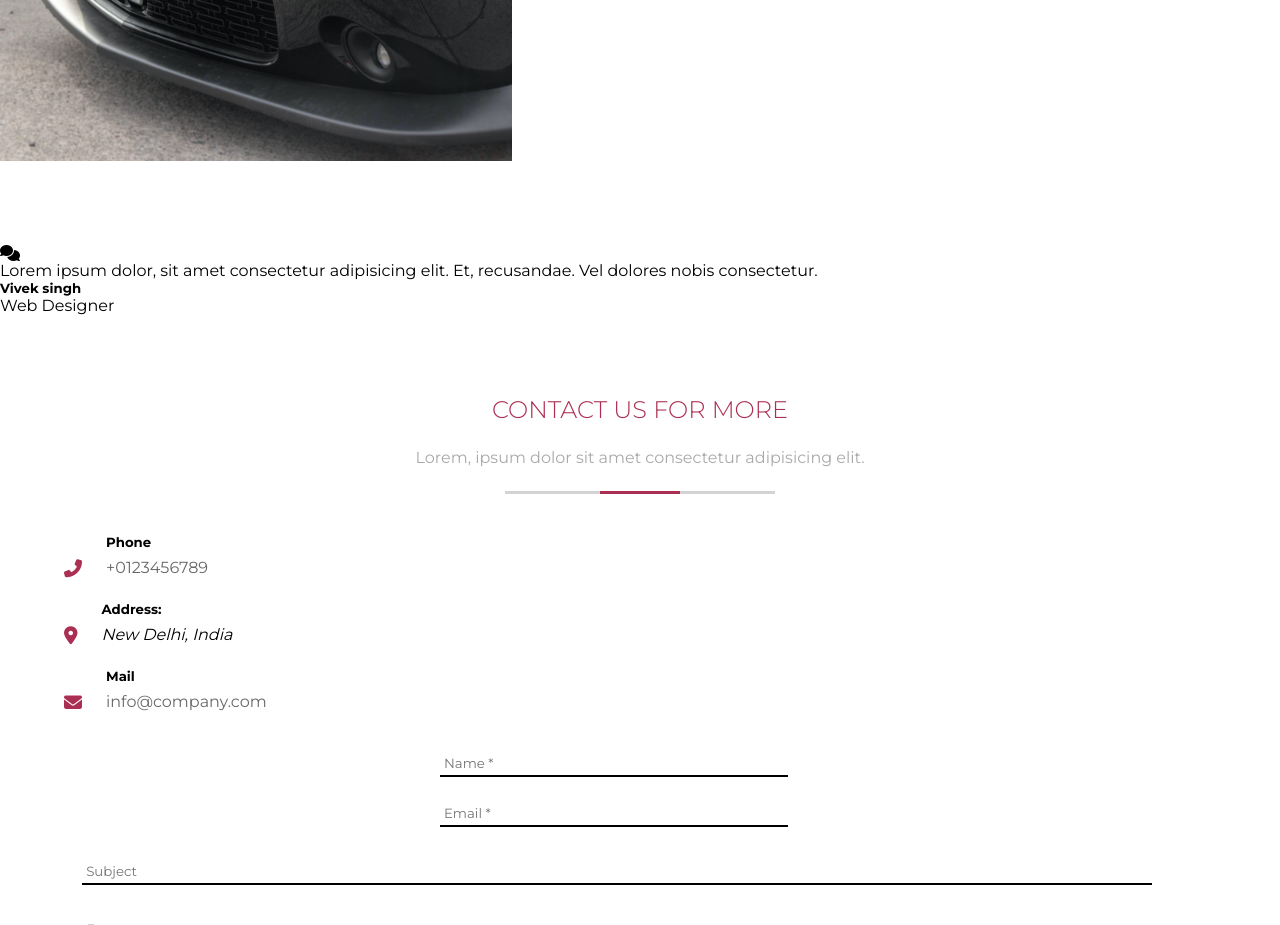
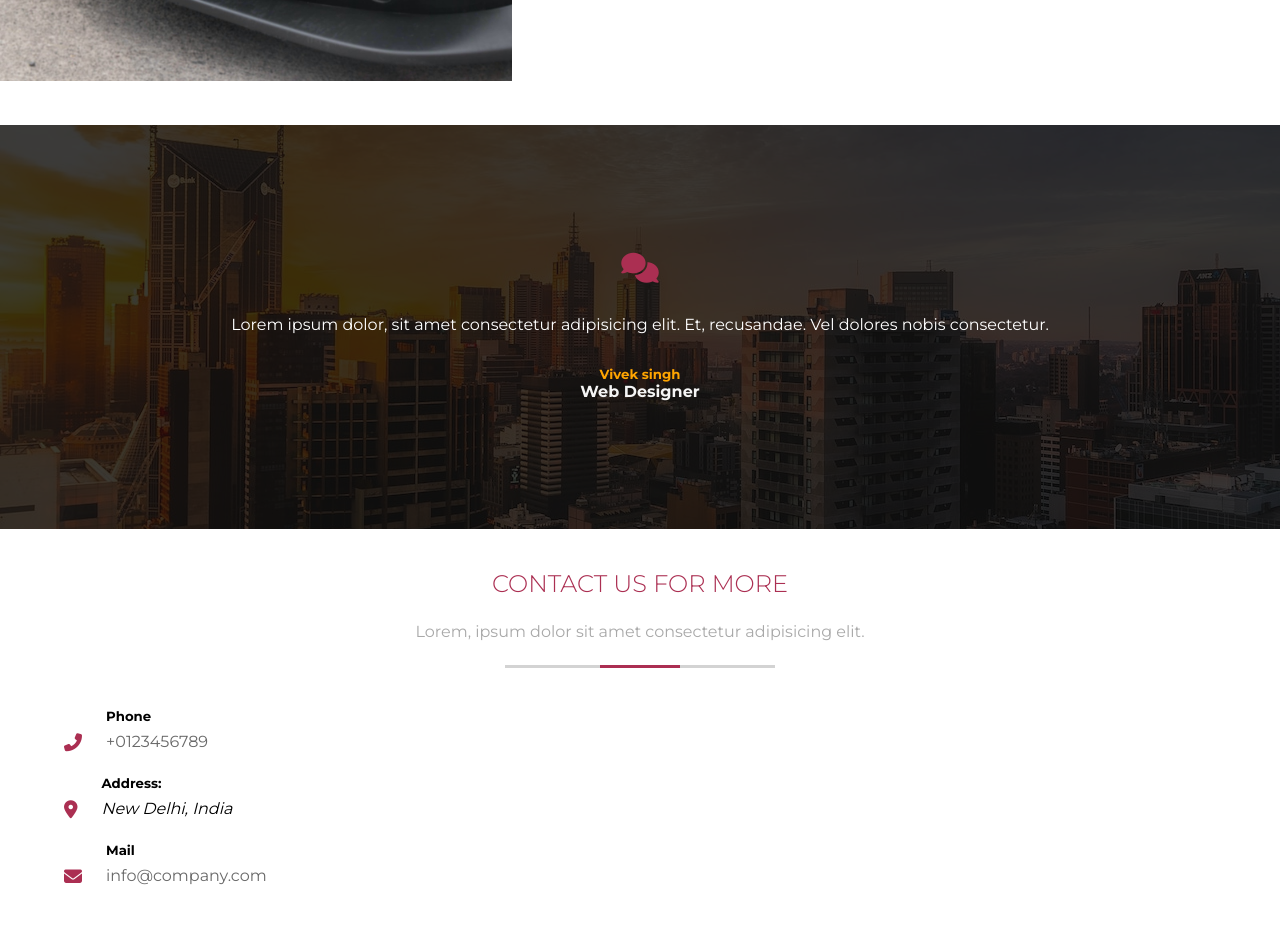
Before and after one commit to pssgarcia/2023-02-class-01, a plain HTML site: page index.html in a window 1280 px wide. Shown: the part 5260-6185 px from the top of the page. Drawn offline with Linux system fonts and the light colour scheme.

Commit message:
Testimonials done by Lucas

```diff
--- a/css/style.css
+++ b/css/style.css
@@ -70,8 +70,9 @@ img {
 /* MOBILE */
 @media (min-width: 200px) {
 
-  main > section {
+  main {
     padding-bottom: 10vh;
+    row-gap: 5vh;
   }
 
   main > section > section {
@@ -83,6 +84,43 @@ img {
   .testimonials {
     display: flex;
     flex-direction: column;
+  }
+
+  /* TESTIMONIALS */
+  .testimonials {
+    background-image: url(/img/building-header.jpg);
+    background-repeat: no-repeat;
+    background-position: center;
+    background-size: cover;
+    text-align: center;
+  }
+
+  .testimonials > article {
+    align-items: center;
+    row-gap: 4vh;
+    padding: 15%;
+    justify-content: center;
+    padding-top: 10%;
+    padding-bottom: 10%;
+    background-color: rgba(10, 10, 10, .8);
+  }
+
+  .testimonials i {
+    font-size: 30px;
+    color: var(--mainColor);
+  }
+
+  .testimonials p {
+    color: white;
+  }
+
+  .testimonials h5 {
+    color: orange;
+  }
+
+  .testimonials span {
+    color: whitesmoke;
+    font-weight: 700;
   }
 
   /* CONTACT */
@@ -172,6 +210,7 @@ img {
     padding: 2vh;
     font-weight: 500;
     border-radius: 25px;
+
   }
 
   /* FOOTER */
```
